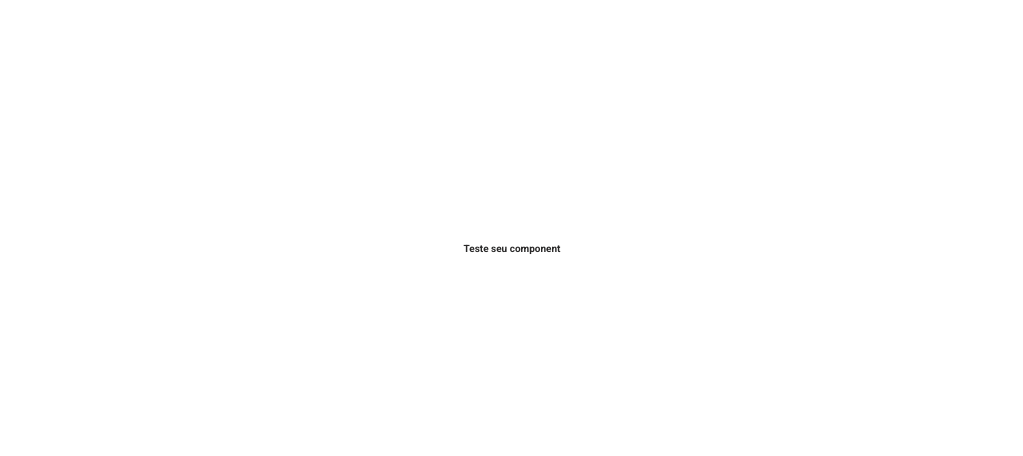
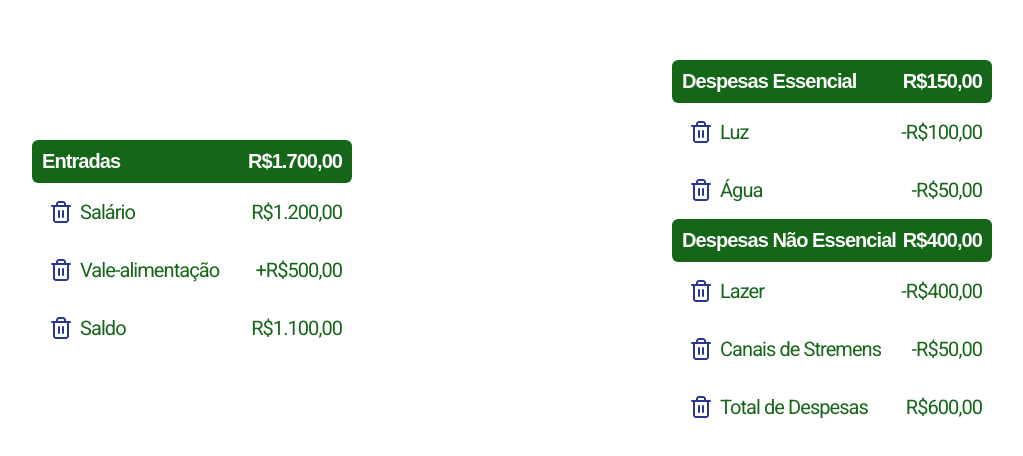
Before and after one commit to devot-academy/devot-finance-web, a Next.js app: page /test in a window 1280 px wide. Shown: the part 152-608 px from the top of the page, without its empty margins (128-1151 px from the left). Built offline with nearby package versions, Linux system fonts and the light colour scheme; a web font is replaced by a local one.

Commit message:
feature/object-list-component

```diff
--- a/src/app/test/page.tsx
+++ b/src/app/test/page.tsx
@@ -1,17 +1,59 @@
-'use client'
+'use client';
 import styled from 'styled-components';
 import React from 'react';
+import Card from '../../components/molecules/card';
+import { ListComponent } from '../../components/molecules/objectList/styles';
+import Icon from '../../components/atoms/icon/index';
+import List from '../../components/molecules/objectList';
+import { iconMapper } from '../../components/atoms/icon/mapper';
 
-const Container = styled.div`
+
+const MainContainer = styled.div`
   width: 100dvw;
   height: 100dvh;
   display: flex;
+  flex-direction: row;
+`;
+
+
+const LeftContainer = styled.div`
+  width: 50%;
+  display: flex;
+  flex-direction: column;
   justify-content: center;
   align-items: center;
-`
+`;
+
+
+const RightContainer = styled.div`
+  width: 50%;
+  display: flex;
+  flex-direction: column;
+  justify-content: center;
+  align-items: center;
+`;
+
+
+
 
 export default function Test() {
-  return <Container>
-    Teste seu component
-  </Container>;
+  return (
+    <MainContainer>
+      <LeftContainer>
+        <Card title="Entradas" value="R$1.700,00" color="GREEN"/>
+        <List title="Salário" value="R$1.200,00" />
+        <List title="Vale-alimentação" value="+R$500,00" />
+        <List title='Saldo' value="R$1.100,00"/>
+      </LeftContainer>
+      <RightContainer>
+        <Card title="Despesas Essencial" value="R$150,00" />
+        <List title="Luz" value="-R$100,00" />
+        <List title="Água" value="-R$50,00" />
+        <Card title='Despesas Não Essencial' value="R$400,00" />
+        <List title="Lazer" value="-R$400,00"/>
+        <List title='Canais de Stremens' value="-R$50,00"/>
+        <List title='Total de Despesas' value="R$600,00"/>
+        </RightContainer>
+    </MainContainer>
+  );
 }
--- /dev/null
+++ b/src/components/molecules/card/index.tsx
@@ -0,0 +1,23 @@
+import React from 'react';
+import * as S from './styles';
+import Text from '../../atoms/text';
+import { ColorFormat } from '../../../styles/theme/colors';
+
+
+export interface ICardProps {
+  title: string;
+  value: string;
+  color?: keyof ColorFormat;
+}
+
+export default function Card({title, value, color="GREEN"}: ICardProps) {
+  return (
+    <S.CardComponent color={color}>
+      <Text type="headline-1" color='BACKGROUND'>{title}</Text>
+      <Text type= 'headline-1' color="BACKGROUND">{value}</Text>
+
+    </S.CardComponent>
+
+
+  )
+}
--- /dev/null
+++ b/src/components/molecules/card/styles.ts
@@ -0,0 +1,13 @@
+import styled from 'styled-components';
+
+
+export const CardComponent = styled.div`
+  background-color: ${({theme, color}) =>theme.COLORS[color]};
+  padding: 1rem;
+  border-radius: 0.625rem;
+  display: flex;
+  width: 50%;
+  justify-content: space-between;
+
+
+`;
--- /dev/null
+++ b/src/components/molecules/objectList/index.tsx
@@ -0,0 +1,26 @@
+import React from 'react';
+import * as S from './styles';
+import Text from '../../atoms/text';
+import { ColorFormat } from '../../../styles/theme/colors';
+import Icon from '../../atoms/icon';
+
+
+export interface IlistProps {
+  title: string;
+  value: string;
+  color?: keyof ColorFormat;
+
+
+}
+
+export default function List({title, value, color="BACKGROUND"}: IlistProps) {
+  return (
+    <S.ListComponent color={color}>
+        <S.Content>
+            <Icon name='trash' size='small' color='PRIMARY'/>
+            <Text type="body-1" color="GREEN">{title}</Text>
+        </S.Content>
+        <Text type= 'body-1' color="GREEN">{value}</Text>
+
+    </S.ListComponent>
+  )}
--- /dev/null
+++ b/src/components/molecules/objectList/styles.ts
@@ -0,0 +1,19 @@
+import styled from "styled-components";
+
+
+export const ListComponent= styled.div`
+  background-color: ${({theme, color}) =>theme.COLORS[color]};
+  padding: 1rem;
+  border-radius: 0.625rem;
+  display: flex;
+  width: 50%;
+  justify-content: space-between;
+  align-items: center;
+
+`
+
+export const Content = styled.div`
+    display: flex;
+    align-items: center;
+
+`
--- a/src/styles/theme/colors.ts
+++ b/src/styles/theme/colors.ts
@@ -4,11 +4,18 @@ export type ColorFormat = {
   SECONDARY: string
   BACKGROUND: string
   TEXT: string
+  GREEN: string
+  ROSELLA:string
+  FANDANGO:string
+
 }
 
 export const COLORS: ColorFormat = {
   PRIMARY: '#2A358C',
   SECONDARY: '#166619',
   BACKGROUND: '#FFFFFF',
-  TEXT: '#000000'
+  TEXT: '#000000',
+  GREEN:'#166619',
+  ROSELLA:'#A40B5E',
+  FANDANGO:' #770944',
 }
```
Also changed, not shown: 2 other files (tests, documents, lock files or other folders).
